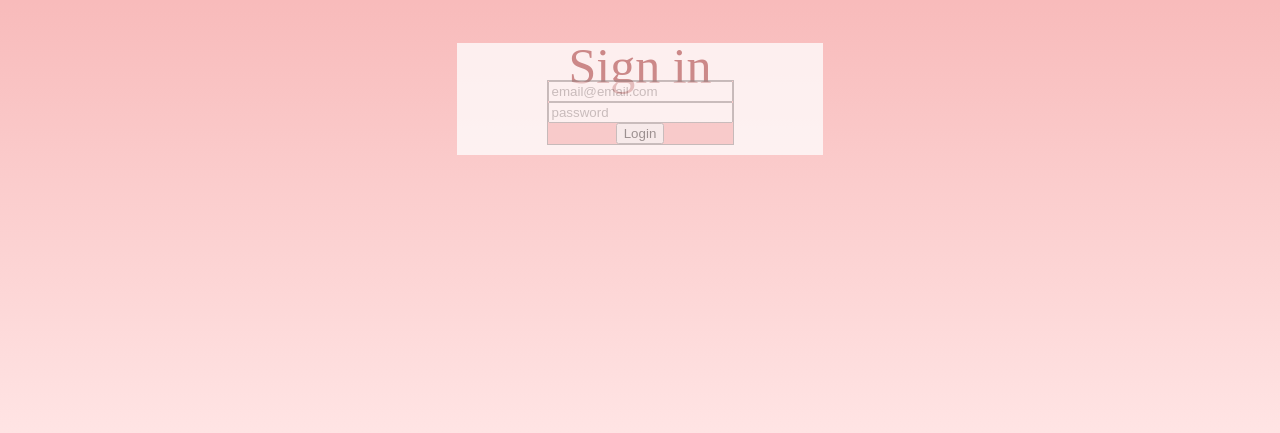
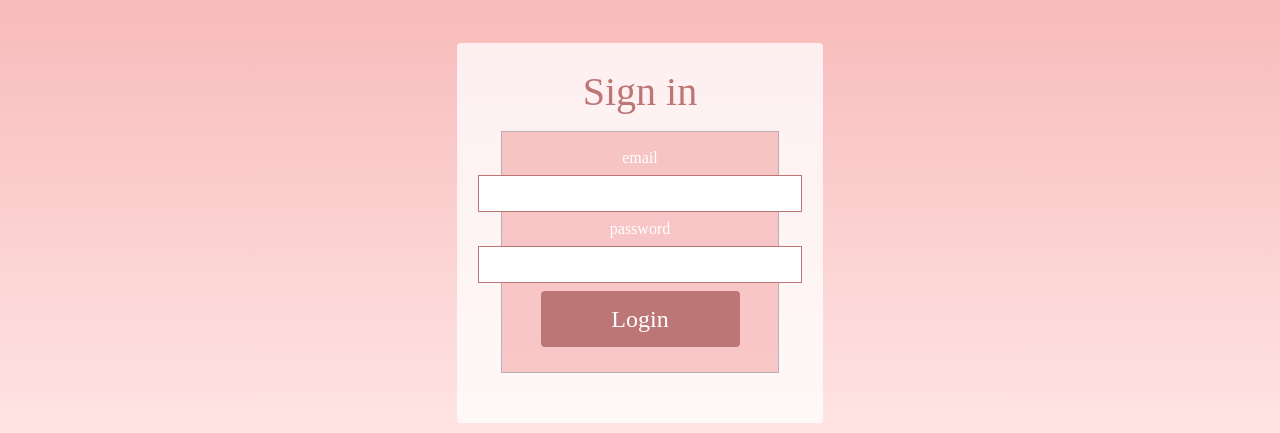
Before and after one commit to dd0h/PerfectMeal, a PHP site: page /public/views/login.html in a window 1280 px wide. Shown: the part 367-800 px from the top of the page. Run offline with PHP 8.4, Linux system fonts and the light colour scheme.

Commit message:
styling login page done

```diff
--- a/public/css/style.css
+++ b/public/css/style.css
@@ -61,29 +61,62 @@ img[name=logo]{
 }
 
 .login-container{
-    background: #FFFFFF 0% 0% no-repeat padding-box;
-    border: 10px solid #FFFFFF;
-    opacity: 0.75;
+    background: rgba(255, 255, 255, 0.75) 0% 0% no-repeat padding-box;
+    border: 10px solid rgba(255, 255, 255, 0.75);
     width: 30%;
+    height: 45vh;
+    border-radius: 4px;
 
     display: flex;
     flex-direction: column;
+    align-items: center;
     justify-content: center;
-    align-items: center;
 }
 
 .Sign-in-text{
     text-align: center;
-    font: normal normal normal 50px/27px Montserrat;
-    letter-spacing: 0px;
+    font: normal normal normal 2.5em Montserrat;
     color: #BD7676;
-    opacity: 1;
+    margin-bottom: 2vh;
 }
 
 .Sign-in-form{
-    background: #F29898 0% 0% no-repeat padding-box;
-    border: 1px solid #707070;
-    opacity: 0.5;
+    background: rgba(242,152,152, 0.5) 0% 0% no-repeat padding-box;
+    border: 1px solid rgba(112, 112, 112, 0.5);
+
+    width: 80%;
+    height: 30vh;
+    margin-bottom: 3vh;
+
+    display: flex;
+    justify-content: center;
+}
+
+.Sign-in-form > form{
+    font: normal normal normal 1em Montserrat;
+    color: #FFFFFF;
+}
+
+.Sign-in-form > form > input{
+    background: #FFFFFF 0% 0% no-repeat padding-box;
+    border: 1px solid #BD7676;
+    width: 160%;
+
+    margin: 1vh;
+    line-height: 2.5em;
+}
+.Sign-in-form > form > button {
+    background: rgba(189, 118, 118, 1) 0% 0% no-repeat padding-box;
+    border: 3px solid rgba(189, 118, 118, 1);
+
+    text-align: center;
+    font: normal normal normal 1.5em Montserrat;
+    color: white;
+
+    border-radius: 4px;
+    margin-bottom: 1vh;
+    line-height: 2em;
+    width: 100%;
 }
 
 form{
--- a/public/views/login.html
+++ b/public/views/login.html
@@ -18,9 +18,11 @@
                 <div class="Sign-in-text">Sign in</div>
                 <div class="Sign-in-form">
                     <form>
-                        <input name="email" type="text" placeholder="email@email.com">
-                        <input name="password" type="password" placeholder="password">
-                        <button>Login</button>
+                        email
+                        <input name="email" type="text">
+                        password
+                        <input name="password" type="password">
+                        <button type="submit">Login</button>
                     </form>
                 </div>
             </div>
```
